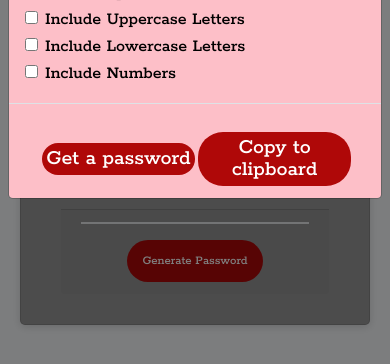
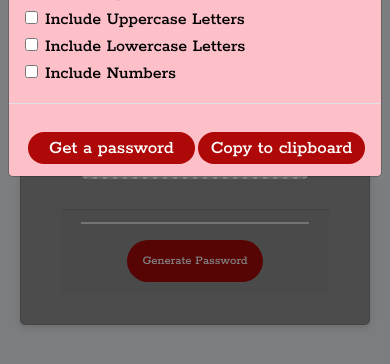
Before and after one commit to singhpri30/Password-Generator, a plain HTML site: page index.html in a window 390 px wide. Both pictures are taken after a click on the button "Generate Password". Shown: the part 300-664 px from the top of the page. Drawn offline with nearby package versions, Linux system fonts and the light colour scheme; a web font is replaced by a local one.

Commit message:
updated stylesheet

```diff
--- a/assets/css/style.css
+++ b/assets/css/style.css
@@ -175,6 +175,13 @@ h5{
     margin: 16px 0px 0px 0px;
     padding: 10px 15px;
   }
+  #copyPassword,
+#getPassword {
+  width: 48%;
+  margin-left: 3px;
+  font-size: 19px;
+  padding: 5px 1px;
+}
 
   #password {
     font-size: 1rem;
```
Also changed, not shown: assets/images/Capture.JPG (added), assets/images/Modal_Window.png.
